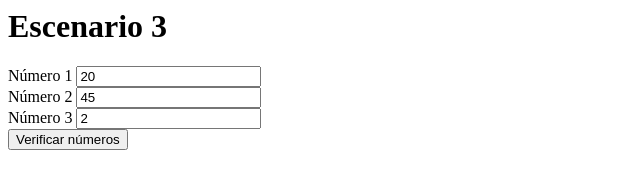
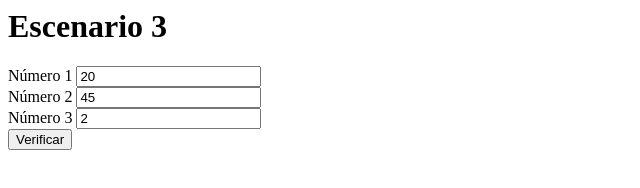
Before and after one commit to vaillan/js-gsguhs, a website: page index.html in a window 1280 px wide. Shown: the whole page, without its empty margins (0-640 px from the left). Drawn offline with Linux system fonts and the light colour scheme.

Commit message:
2 files modified

```diff
--- a/index.html
+++ b/index.html
@@ -39,7 +39,7 @@
     </div>
     <div class="col col-md-12 col-sm-12">
       <button type="button" class="btn btn-primary" id="c">
-        Verificar números
+        Verificar
       </button>
     </div>
   </div>
```
Also changed, not shown: index.js (+7 -1 lines).
